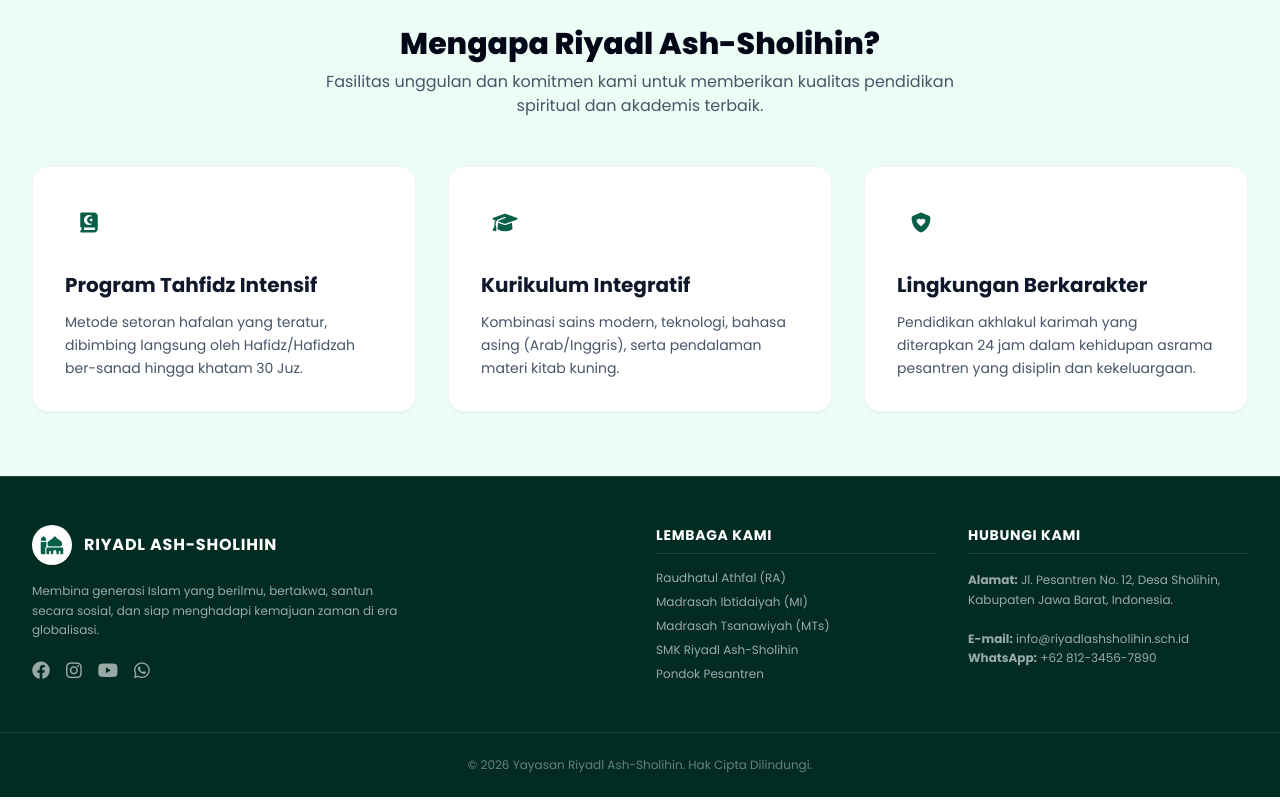
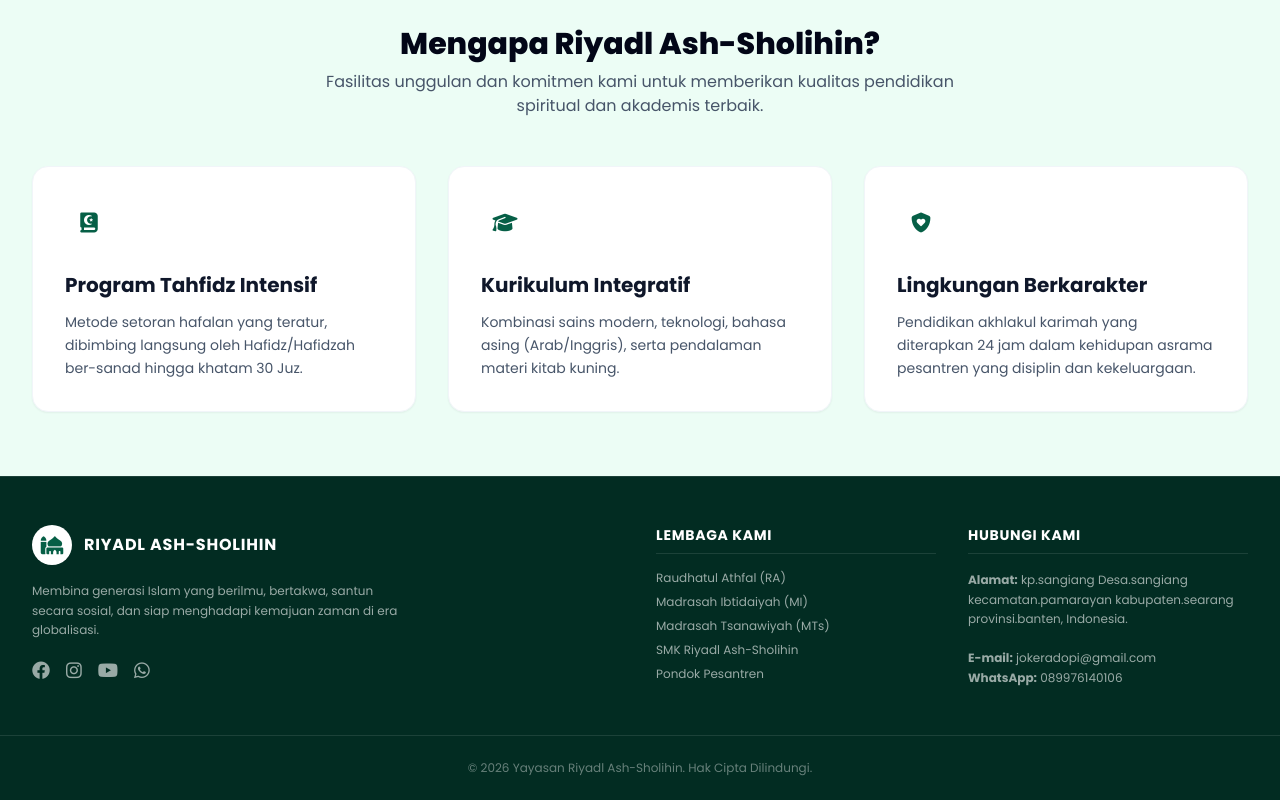
Before and after one commit to 2d23/web-yayasan-riyadl-ash-solihin, a plain HTML site: page index.html in a window 1280 px wide. Shown: the part 1249-2049 px from the top of the page. Drawn offline with nearby package versions, Linux system fonts and the light colour scheme; a web font is replaced by a local one.

Commit message:
Update contact information in index.html

```diff
--- a/index.html
+++ b/index.html
@@ -626,9 +626,9 @@
             <div>
                 <h4 class="text-white font-bold text-sm uppercase tracking-wider mb-4 border-b border-white/10 pb-2">Hubungi Kami</h4>
                 <p class="text-xs text-white/60 leading-relaxed">
-                    <strong>Alamat:</strong> Jl. Pesantren No. 12, Desa Sholihin, Kabupaten Jawa Barat, Indonesia.<br><br>
-                    <strong>E-mail:</strong> info@riyadlashsholihin.sch.id<br>
-                    <strong>WhatsApp:</strong> +62 812-3456-7890
+                    <strong>Alamat:</strong> kp.sangiang Desa.sangiang kecamatan.pamarayan kabupaten.searang provinsi.banten, Indonesia.<br><br>
+                    <strong>E-mail:</strong> jokeradopi@gmail.com<br>
+                    <strong>WhatsApp:</strong> 089976140106
                 </p>
             </div>
         </div>
```
